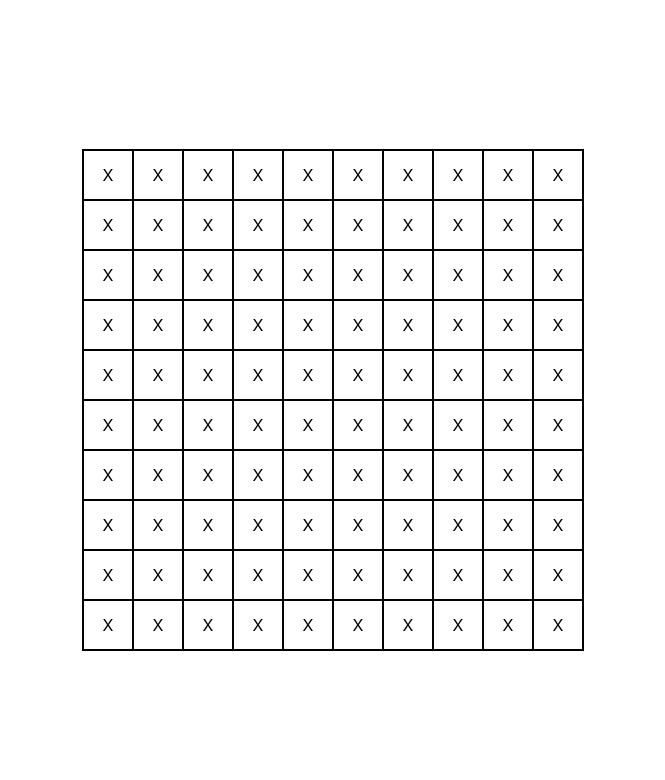
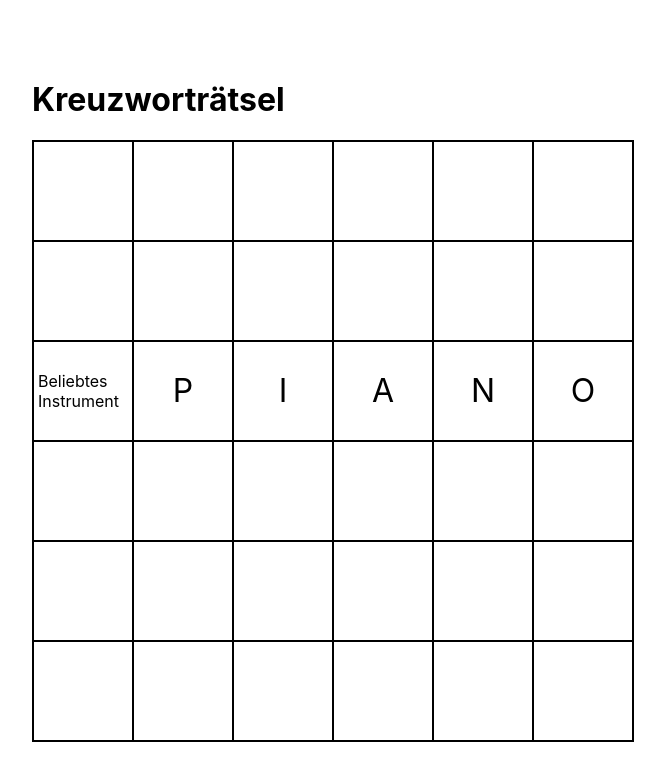
Before and after one commit to sophialittlejohn/kreuzwort-raetsel, a Next.js app: page / in a window 1280 px wide. Shown: the top 780 px of the page, without its empty margins (307-972 px from the left). Built offline with nearby package versions, Linux system fonts and the light colour scheme.

Commit message:
Place answer in grid

```diff
--- a/mockData.ts
+++ b/mockData.ts
@@ -4,12 +4,13 @@ export const mockData: MockData = {
     title: 'Puzzling',
     solutionKey: 'Hi',
     data: [
-        { question: 'Was fällt vom Himmel?', answer: 'Piano', direction: 'horizontal' },
-        { question: 'Was fällt auch vom Himmel?', answer: 'Regen', direction: 'horizontal' },
-        { question: 'Was fällt nicht Himmel?', answer: 'Engel', direction: 'vertical' },
-        { question: 'Rationale Zahl?', answer: 'Pi', direction: 'vertical' },
-        { question: 'Wenn es regnet und die Sonne scheint', answer: 'Regenbogen', direction: 'vertical' },
-        { question: 'Wintersport', answer: 'Ski', direction: 'horizontal' },
-        { question: 'Weinregion in FR', answer: 'Bordeaux', direction: 'horizontal' },
+        { id: 1, question: 'Beliebtes Instrument', answer: 'Piano', direction: 'horizontal' },
+        { id: 1, question: 'Tropical fruit', answer: 'Mango', direction: 'horizontal' },
+        { id: 2, question: 'Was fällt auch vom Himmel?', answer: 'Regen', direction: 'horizontal' },
+        { id: 3, question: 'Was fällt nicht Himmel?', answer: 'Engel', direction: 'vertical' },
+        { id: 4, question: 'Rationale Zahl?', answer: 'Pi', direction: 'vertical' },
+        { id: 5, question: 'Wenn es regnet und die Sonne scheint', answer: 'Regenbogen', direction: 'vertical' },
+        { id: 6, question: 'Wintersport', answer: 'Ski', direction: 'horizontal' },
+        { id: 7, question: 'Weinregion in FR', answer: 'Bordeaux', direction: 'horizontal' },
     ]
 }
--- a/pages/index.tsx
+++ b/pages/index.tsx
@@ -1,75 +1,95 @@
+import { Data, MockData } from "../types";
+
 import Head from "next/head";
+import { findCommonElements } from "../utils/findCommonElements";
+import { mockData } from "../mockData";
+import styled from "styled-components";
 // @ts-ignore
 import styles from "../styles/Home.module.css";
-import styled from "styled-components";
-import { mockData } from "../mockData";
+
+const COLUMNS_COUNT = 6;
 
 const Grid = styled.div`
   display: grid;
-  grid-template-columns: ${(props) => `repeat(${props.itemCount}, 50px)`};
-  grid-template-rows: ${(props) => `repeat(${props.itemCount}, 50px)`};
+  grid-template-columns: repeat(${COLUMNS_COUNT}, 100px);
+  grid-template-rows: repeat(${COLUMNS_COUNT}, 100px);
   border: 1px solid;
   box-sizing: content-box;
 `;
 
-const Cell = styled.div`
+const Cell = styled.div<{ size: number }>`
   border: solid 1px;
   display: flex;
   justify-content: center;
   align-items: center;
+  font-size: ${({ size }) => `${size}px`};
+  padding: 4px;
 `;
 
-const basicWrapperObject = {
-  coordinates: {
-    start: {
-      x: 1,
-      y: 1,
-    },
-    end: {
-      x: 3,
-      y: 1,
-    },
-    direction: "horizontal",
-    value: "Piano",
-  },
-};
+/**
+ *
+ * @param number the number of columns/rows
+ * @returns coordinates of each cell in a quadratic plane
+ */
 
-const basicCellObject = {
-  coordinates: {
-    x: 1,
-    y: 1,
-  },
-  value: "E",
-};
-
-const generateGridSkelleton = (number: number) => {
-  const gridSkelleton = new Array(number * number).fill("X");
-  const rows = new Array(number).fill("X");
-  return gridSkelleton.map((_elem, index) => {
+const generateGridSkelleton = () => {
+  const gridSkelleton = new Array(COLUMNS_COUNT * COLUMNS_COUNT).fill("X");
+  const rows = new Array(COLUMNS_COUNT).fill("X");
+  return gridSkelleton.map((_, index) => {
     //@ts-ignore
     for (let [rowIndex] of rows.entries()) {
       if (
-        index < number ||
-        (index >= number && index < number * (rowIndex + 1))
+        index < COLUMNS_COUNT ||
+        (index >= COLUMNS_COUNT && index < COLUMNS_COUNT * (rowIndex + 1))
       ) {
         return {
+          id: index + 1,
+          value: "",
           coordinates: {
-            x: (index % number) + 1,
+            x: (index % COLUMNS_COUNT) + 1,
             y: rowIndex + 1,
           },
-          value: "X",
         };
       }
     }
   });
 };
 
-const testAnswer = mockData.data[0].answer.split("");
-const testQuestion = mockData.data[0].question;
-const gridSkelleton = generateGridSkelleton(10);
-// const xxx = enhanceGridSkelleton(gridSkelleton, testAnswer, testQuestion);
+type Grid = ReturnType<typeof generateGridSkelleton>;
+
+const placeFirstAnswerInGrid = (grid: Grid, items: Data[]) => {
+  const answerOneWithQuestion = [items[0].question, ...items[0].answer.toUpperCase().split('')]
+  answerOneWithQuestion.forEach((letter, letterIndex) => {
+    const replacementItem = grid.find(gridItem =>
+      (gridItem.coordinates.y === 3 && gridItem.coordinates.x === letterIndex + 1))
+    replacementItem.value = letter
+  })
+}
+
+const enhanceGridSkelleton = (grid: Grid, items: Data[]): Grid => {
+  const answerOneLetters = items[0].answer.toUpperCase().split('')
+  placeFirstAnswerInGrid(grid, items)
+  // find word with one letter in common with the letters in the first word
+  const answerTwo = items.find((item, index) => {
+    if (index !== 0) {
+      return findCommonElements(item.answer.toUpperCase().split(''), answerOneLetters)
+    }
+  })
+  console.log("➜ ~ answerTwo", answerTwo)
+  // find index of LIC (letter in common)
+  // find lengths of:
+  //  - preLIC string
+  //  - postLIC string
+  // find LIC's y-coord in grid and make sure difference in gridItem.y - preLIC > 0 and gridItem.y + postLIC < COLUMNS_COUNT
+  // if yes, place answer there similarly to placeFirstAnswerInGrid except using x-coord
+  // if no, look for another letter in common or move on to next answer
+
+  return grid
+}
 
 export default function Home() {
+  const skeleton = generateGridSkelleton();
+  const grid = enhanceGridSkelleton(skeleton, mockData.data)
   return (
     <div className={styles.container}>
       <Head>
@@ -77,9 +97,10 @@ export default function Home() {
         <link rel="icon" href="/favicon.ico" />
       </Head>
       <main>
-        <Grid itemCount={10}>
-          {gridSkelleton.map((cell, index) => {
-            return <Cell key={index}>{cell.value}</Cell>;
+        <h1>Kreuzworträtsel</h1>
+        <Grid itemCount={COLUMNS_COUNT}>
+          {grid.map((cell, index) => {
+            return <Cell size={cell.value.length > 1 ? 16 : 32} key={index}>{cell.value}</Cell>;
           })}
         </Grid>
       </main>
@@ -111,3 +132,26 @@ export default function Home() {
  *   - make space for ads (image for now 😉)
  *
  */
+
+//  const basicWrapperObject = {
+//   coordinates: {
+//     start: {
+//       x: 1,
+//       y: 1,
+//     },
+//     end: {
+//       x: 3,
+//       y: 1,
+//     },
+//     direction: "horizontal",
+//     value: "Piano",
+//   },
+// };
+
+// const basicCellObject = {
+//   coordinates: {
+//     x: 1,
+//     y: 1,
+//   },
+//   value: "E",
+// };
--- a/types.ts
+++ b/types.ts
@@ -1,4 +1,5 @@
 export type Data = {
+    id: number;
     question: string;
     answer: string;
     direction: 'vertical' | 'horizontal';
--- /dev/null
+++ b/utils/findCommonElements.ts
@@ -0,0 +1,3 @@
+export const findCommonElements = (arr1, arr2) => {
+    return arr1.some(item => arr2.includes(item))
+}
```
Also changed, not shown: 1 other file (tests, documents, lock files or other folders).
